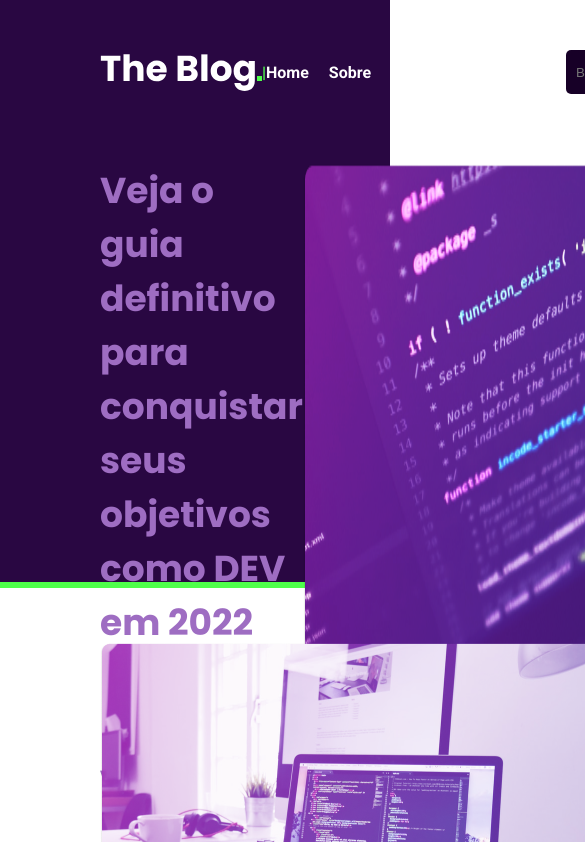
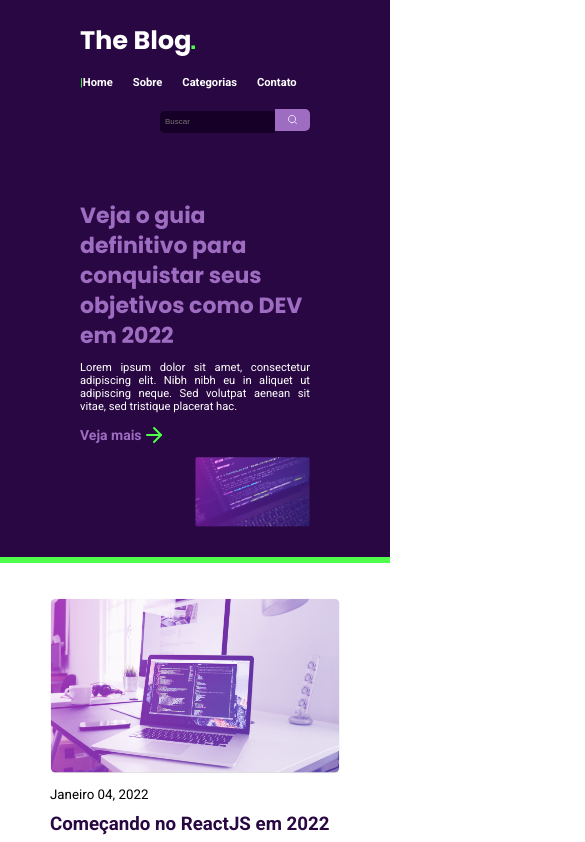
Before and after one commit to mienblack/blog, a plain HTML site: page index.html in a window 390 px wide. Shown: the top 842 px of the page, 585 px wide, since content can reach past the window. Drawn offline with Linux system fonts and the light colour scheme.

Commit message:
responsive

```diff
--- a/index.html
+++ b/index.html
@@ -13,7 +13,7 @@
 <body>
     <header>
         <nav>
-            <img src="./images/logo.svg" alt="the_blog">
+            <img class="logo" src="./images/logo.svg" alt="the_blog">
             <ul>
                 <a href="#">
                     <li><span class="bar">|</span>Home</li>
@@ -39,7 +39,7 @@
                 <p>Lorem ipsum dolor sit amet, consectetur adipiscing elit. Nibh nibh eu in aliquet ut adipiscing neque. Sed volutpat aenean sit vitae, sed tristique placerat hac.</p>
                 <a href="#">Veja mais <img src="./images/arrow-right.svg" alt="arrow_icon"></a>
             </div>
-            <img src="./images/featured-image.png" alt="feature_image">
+            <img id="feat-image" src="./images/featured-image.png" alt="feature_image">
         </div>
     </header>
     <main>
--- a/styles/responsive.css
+++ b/styles/responsive.css
@@ -0,0 +1,138 @@
+@media screen and (max-width: 1350px) {
+    .intro {
+        width: 30vw;
+    }
+
+    .intro h1 {
+        font-size: 22px;
+        line-height: 30px;
+    }
+
+    .intro p {
+        font-size: 0.7rem;
+        width: 20vw;
+    }
+
+    .intro a {
+        font-size: 14px;
+    }
+
+    #feat-image {
+        width: 50%;
+        height: 50%;
+    }
+}
+
+@media screen and (max-width: 900px) {
+
+    header {
+        padding: 30px 80px;
+        justify-content: space-around;
+    }
+
+    .header-content {
+        flex-direction: column;
+    }
+
+    header nav {
+        flex-direction: column;
+    }
+
+    nav .logo {
+        align-self: flex-start;
+    }
+
+    nav .search,
+    nav ul {
+        align-self: flex-end;
+    }
+
+    nav .logo,
+    nav ul {
+        margin-bottom: 20px;
+    }
+
+    .intro {
+        width: 100%;
+    }
+
+    .intro p {
+        width: 100%;
+    }
+
+    .intro p,
+    .intro a,
+    .intro h1 {
+        margin-bottom: 10px;
+    }
+
+    #feat-image {
+        align-self: flex-end;
+    }
+
+    .first-section {
+        flex-direction: column;
+        width: 100%;
+        height: inherit;
+    }
+
+    .first-section img {
+        width: 100%;
+    }
+
+    .second-section {
+        flex-direction: column;
+        height: inherit;
+    }
+
+    main p, main h3, main img {
+        margin-top: 10px;
+    }
+
+    main p {
+        text-align: justify;
+    }
+
+    .second-section article {
+        max-width: 573px;
+        height: inherit;
+    }
+}
+
+@media screen and (max-width: 500px) {
+    nav .logo {
+        width: 50%;
+        height: 50%;
+    }
+
+    nav ul {
+        font-size: 0.7rem;
+        align-self: flex-start;
+    }
+
+    .search {
+        width: 150px;
+        height: 22px;
+    }
+
+    .search input {
+        padding: 5px;
+        width: 115px;
+        height: 22px;
+        font-size: 0.5rem;
+    }
+
+    .search button {
+        width: 35px;
+        height: 22px;
+    }
+
+    .search button img {
+        width: 50%;
+        height: 50%;
+    }
+
+    main {
+        padding: 25px 50px;
+    }
+}
--- a/styles/style.css
+++ b/styles/style.css
@@ -18,6 +18,7 @@
 
 body {
     height: 100vh;
+    width: 100vw;
   font-family: "Roboto", sans-serif;
 }
 
@@ -167,6 +168,8 @@ section h3 {
 .second-section {
     display: flex;
     justify-content: space-between;
+
+    overflow-x: scroll;
 }
 
 .second-section article {
```
